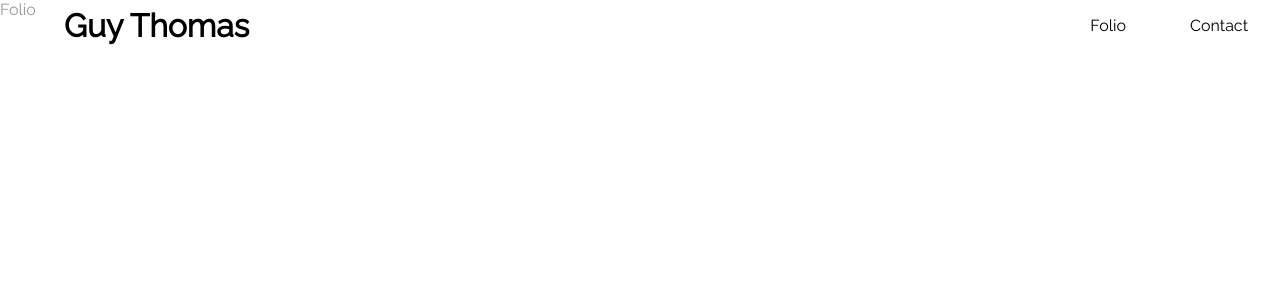
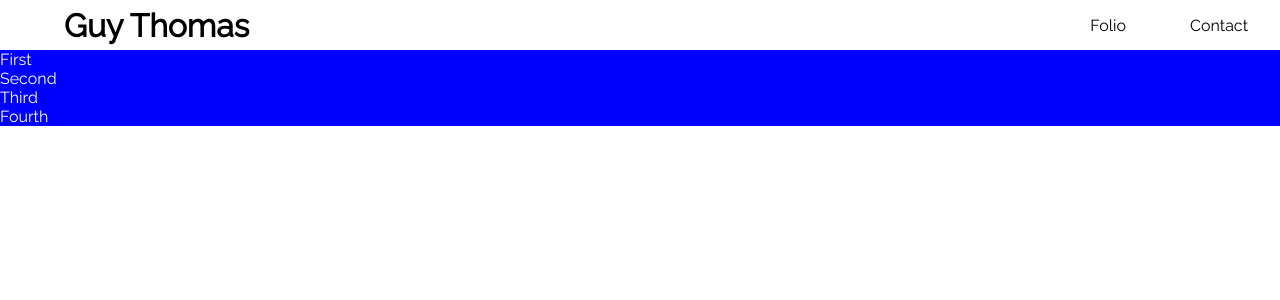
Before and after one commit to guyathomas/folio, a React (Create React App) app: page /folio in a window 1280 px wide. Shown: the top 300 px of the page. Built offline with nearby package versions, Linux system fonts and the light colour scheme.

Commit message:
Add folio section and fix issue with navbar inheriting a top of 50

```diff
--- a/src/Folio.js
+++ b/src/Folio.js
@@ -1,11 +1,20 @@
 import React, { Component } from 'react';
 
 class Folio extends Component {
+	//Hero
+		//Tech
+	//Projects (Repeat)
+	//Work History
+	//Footer
+		//Email
+		//Profiles (Linkedin, Github)
   render() {
-  	console.log('Folio loaded')
     return (
       <div className="folio">
-      Folio
+      	<div>First</div>
+      	<div>Second</div>
+      	<div>Third</div>
+      	<div>Fourth</div>
       </div>
     );
   }
--- /dev/null
+++ b/src/Folio.styl
@@ -0,0 +1,4 @@
+.folio
+	margin-top: navheight;
+	color: white;
+	background-color: blue;
--- a/src/StyleLoader.css
+++ b/src/StyleLoader.css
@@ -28,7 +28,7 @@ body {
   font-size: 28px;
 }
 nav.navbar {
-  background: rgba(255,255,255,0.6);
+  background: #fff;
   display: flex;
   align-items: center;
   justify-content: center;
@@ -38,6 +38,8 @@ nav.navbar {
   height: 50px;
   justify-content: space-around;
   z-index: 1;
+  border-radius: 0px 5px 15px #000;
+  top: 0;
 }
 nav.navbar ul {
   display: flex;
@@ -71,3 +73,8 @@ nav.navbar ul li:first-child {
 .landing h1 {
   font-size: 4em;
 }
+.folio {
+  margin-top: 50px;
+  color: #fff;
+  background-color: #00f;
+}
--- a/src/StyleLoader.styl
+++ b/src/StyleLoader.styl
@@ -2,3 +2,4 @@
 @import "App"
 @import "sections/NavbarDefault"
 @import "sections/LandingDefault"
+@import "Folio"
--- a/src/sections/NavbarDefault.styl
+++ b/src/sections/NavbarDefault.styl
@@ -1,5 +1,5 @@
 nav.navbar
-	background: rgba(255, 255, 255, 0.6);
+	background: rgba(255, 255, 255, 1);
 	display: flex;
 	align-items: center;
 	justify-content: center;
@@ -9,6 +9,8 @@ nav.navbar
 	height: navheight;
 	justify-content: space-around;
 	z-index: 1;
+	border-radius: 0px 5px 15px #000;
+	top: 0;
 	ul
 		display: flex;
 		list-style-type: none;
```
